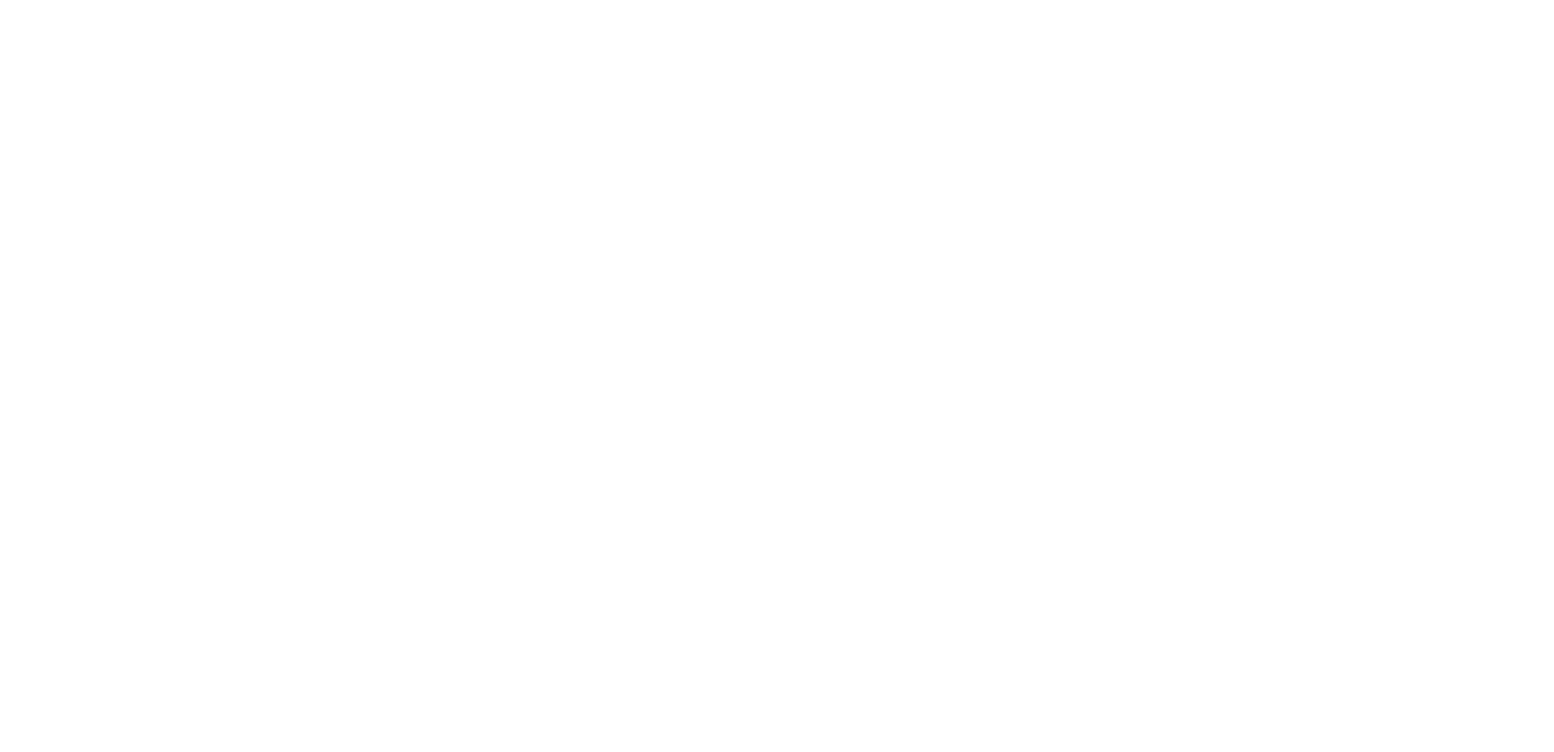
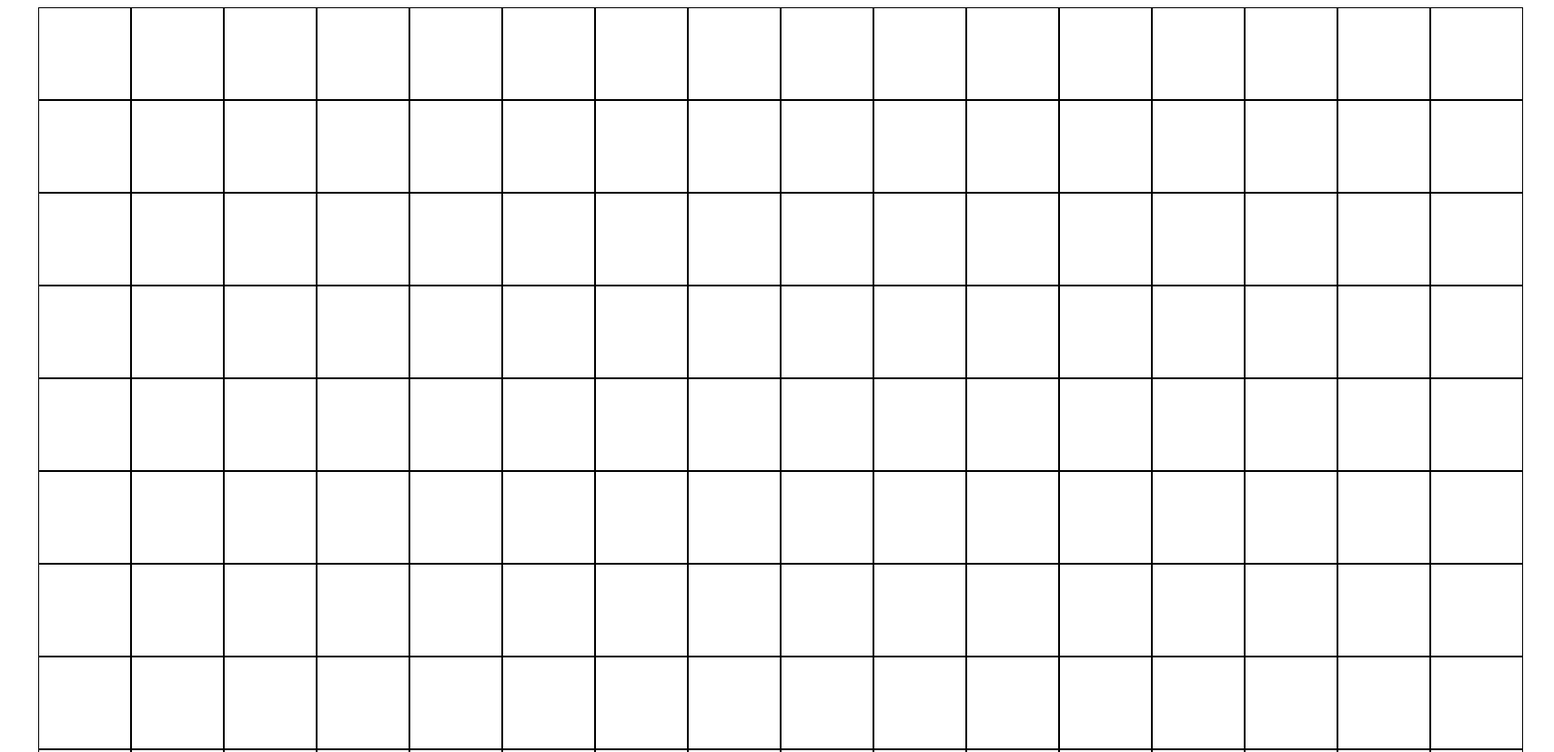
Before and after one commit to rebbyR/odin-etch-a-sketch, a plain HTML site: page index.html in a window 1280 px wide. Shown: the top 827 px of the page at 91% size, 1708 px wide, since content can reach past the window. Before the commit the page ends 800 px from the top, so only its background shows below. Drawn offline with Linux system fonts and the light colour scheme.

Commit message:
achieved 16x16 grid of etch-divs
forced height of big-container to be w: 1700px and h: 1600px -- likely have to be adjusted after border removal (if borders are removed)

```diff
--- a/index.html
+++ b/index.html
@@ -5,6 +5,7 @@
     <meta name="viewport" content="width=device-width, initial-scale=1.0">
     <title>Odin: Etch-a-Sketch</title>
     <script src="script.js" defer></script>
+    <link rel="stylesheet" href="styles.css">
 </head>
 <body>
     <div class="big-container">
--- a/script.js
+++ b/script.js
@@ -2,7 +2,7 @@ const bigContainer = document.querySelector('.big-container');
 
 
 function createEtchDivs() {
-    for (i = 0; i < 16; i++) {
+    for (i = 0; i < 256; i++) {
         const etchDiv = document.createElement('div');
         etchDiv.classList.add('etch-div');
         bigContainer.appendChild(etchDiv);
--- a/styles.css
+++ b/styles.css
@@ -0,0 +1,17 @@
+.big-container {
+    margin: auto;
+    display: flex;
+    flex-wrap: wrap;
+    flex-direction: row;
+    justify-content: center;
+    width: 1700px;
+    height: 1600px;
+}
+
+.etch-div {
+    border: 1px solid black;
+    height: 100px;
+    width: 100px;
+    margin: 0;
+
+}
```
